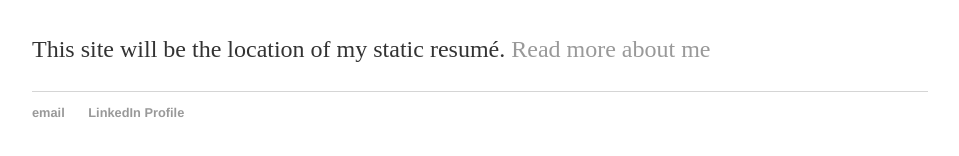
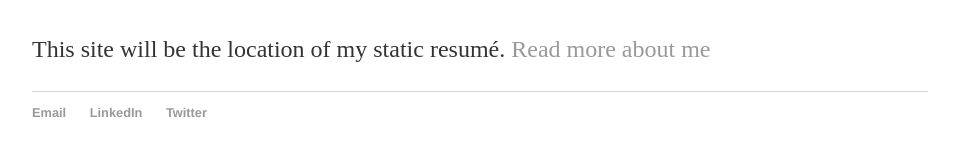
Before and after one commit to jacksoncwilliams/jackson-erin, a Jekyll site: the page built from index.html, in a window 1280 px wide. Shown: the part 164-320 px from the top of the page, without its empty margins (160-1119 px from the left). Built offline with Jekyll 4.4.1, drawn with Linux system fonts in a browser that asks for light colours.

Commit message:
Update default.html

```diff
--- a/_layouts/default.html
+++ b/_layouts/default.html
@@ -20,8 +20,9 @@
 			</div><!-- /.container -->
 			<footer>
 	    		<ul>
-	        		<li><a href="mailto:jcw1395@gmail.com">email</a></li>
-	        		<li><a href="https://linkedin.com/in/jacksoncwilliams">LinkedIn Profile</a></li>
+	        		<li><a href="mailto:jcw1395@gmail.com">Email</a></li>
+	        		<li><a href="https://linkedin.com/in/jacksoncwilliams">LinkedIn</a></li>
+	        		<li><a href="https://twitter.come/jaxoncwilliams">Twitter</a></li>
 				</ul>
 			</footer>
 		</body>
```
